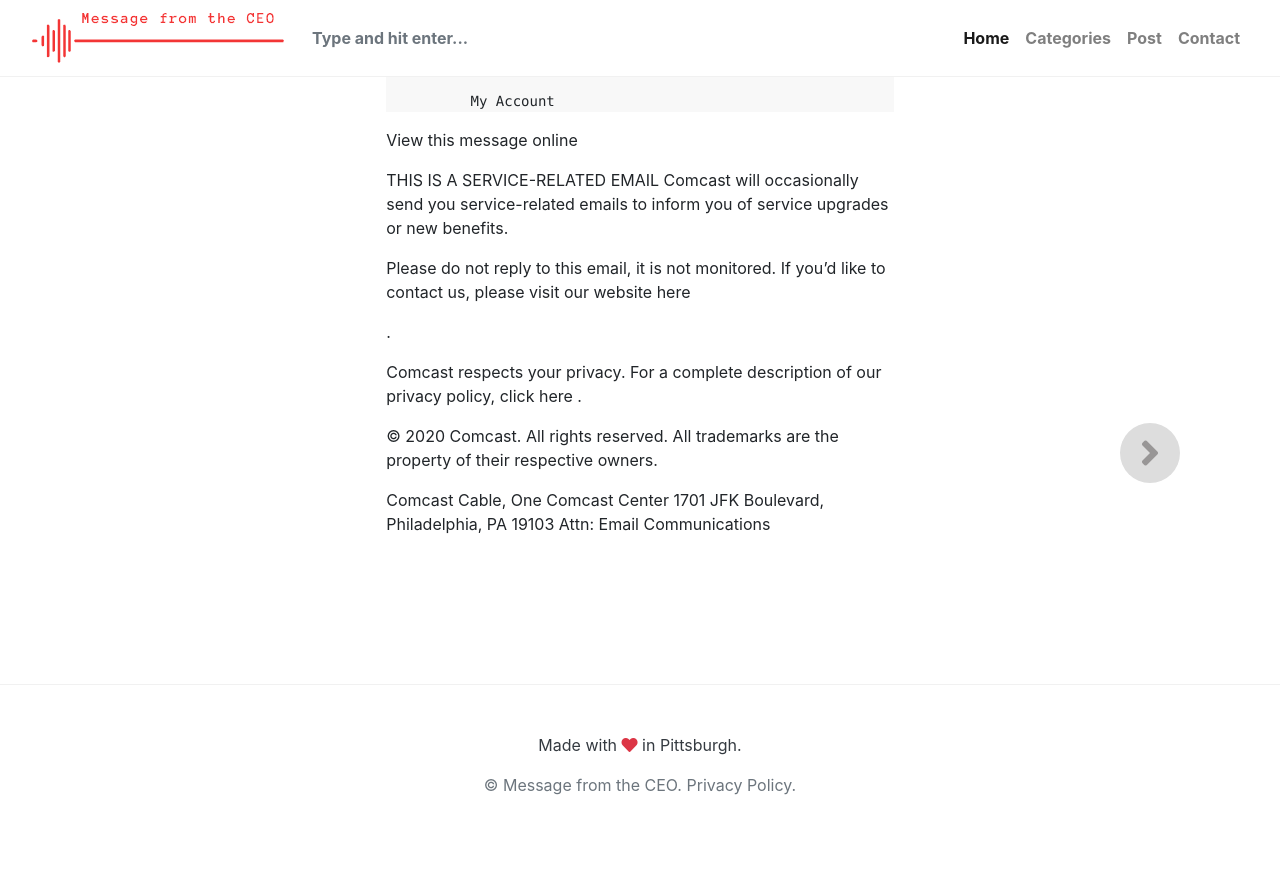
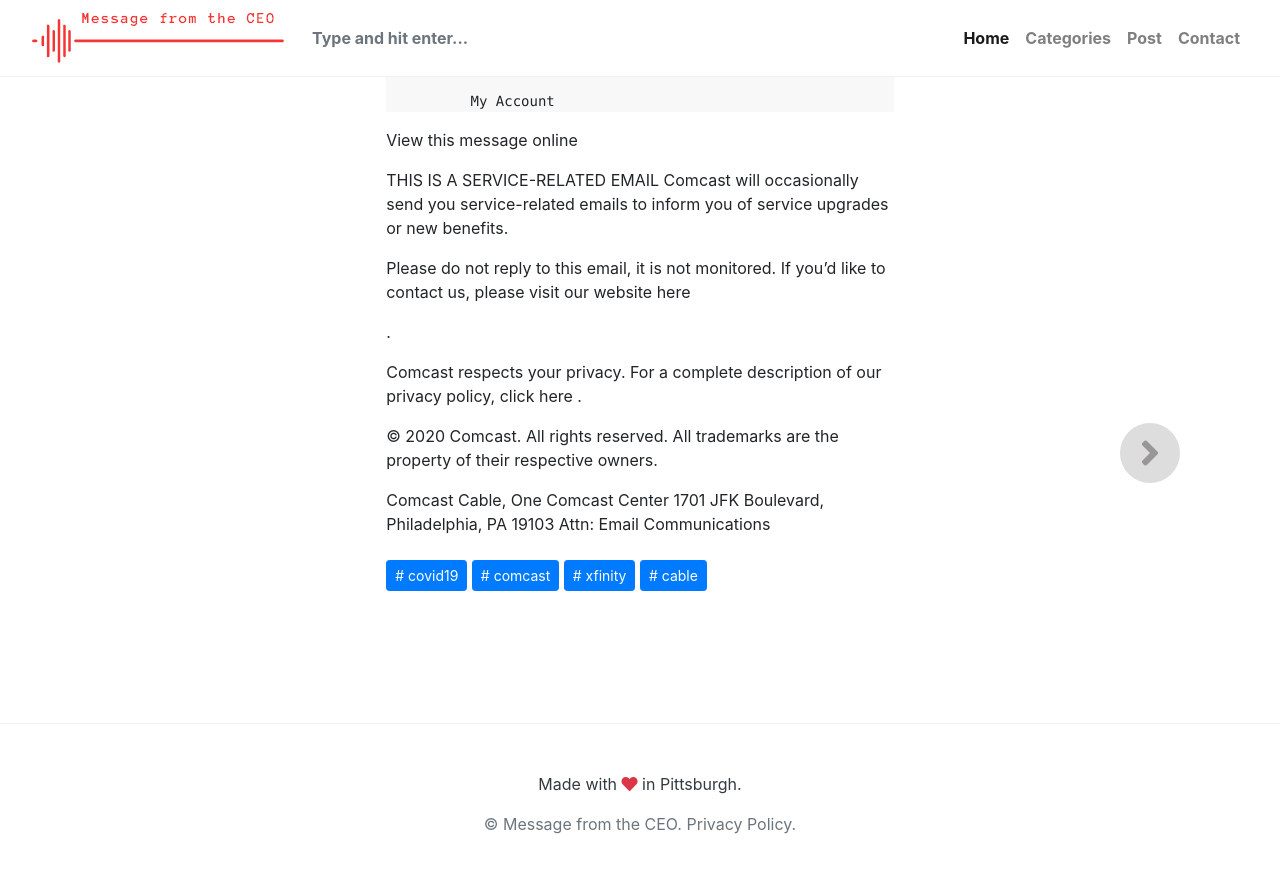
Before and after one commit to bertique/messageFromTheCEO, a Jekyll site: the page built from _posts/2020-04-17-AleadershipupdateonCOVID19.md, in a window 1280 px wide and 900 px high, scrolled down 5110 px. Shown: the top 873 px of the window. Built offline with Jekyll 4.4.1, drawn with Linux system fonts in a browser that asks for light colours; nearby versions of some CDN libraries; library files that are not in the unit come from our copies.

Commit message:
Update 2020-04-17-AleadershipupdateonCOVID19.md

```diff
--- a/_posts/2020-04-17-AleadershipupdateonCOVID19.md
+++ b/_posts/2020-04-17-AleadershipupdateonCOVID19.md
@@ -2,7 +2,7 @@
 title:  "A leadership update on COVID-19"
 metadate: "hide"
 date: 2020-04-17 18:07:44
-categories: [  ]
+categories: [ covid19, comcast, xfinity, cable ]
 image: "/assets/images/posts/2020-04-17-AleadershipupdateonCOVID19_full.png"
 thumbnail: "/assets/images/posts/2020-04-17-AleadershipupdateonCOVID19.png"
 ---
```
